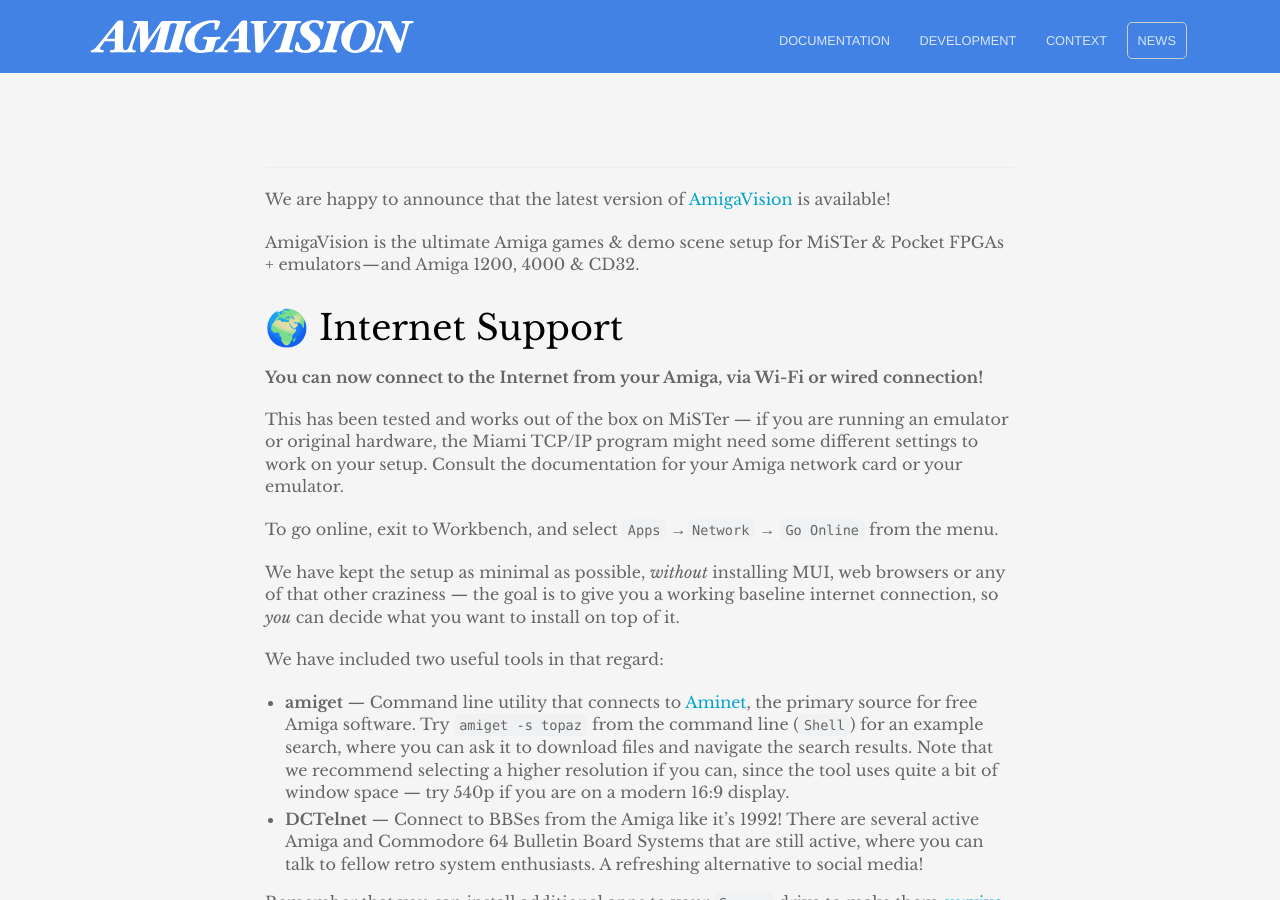
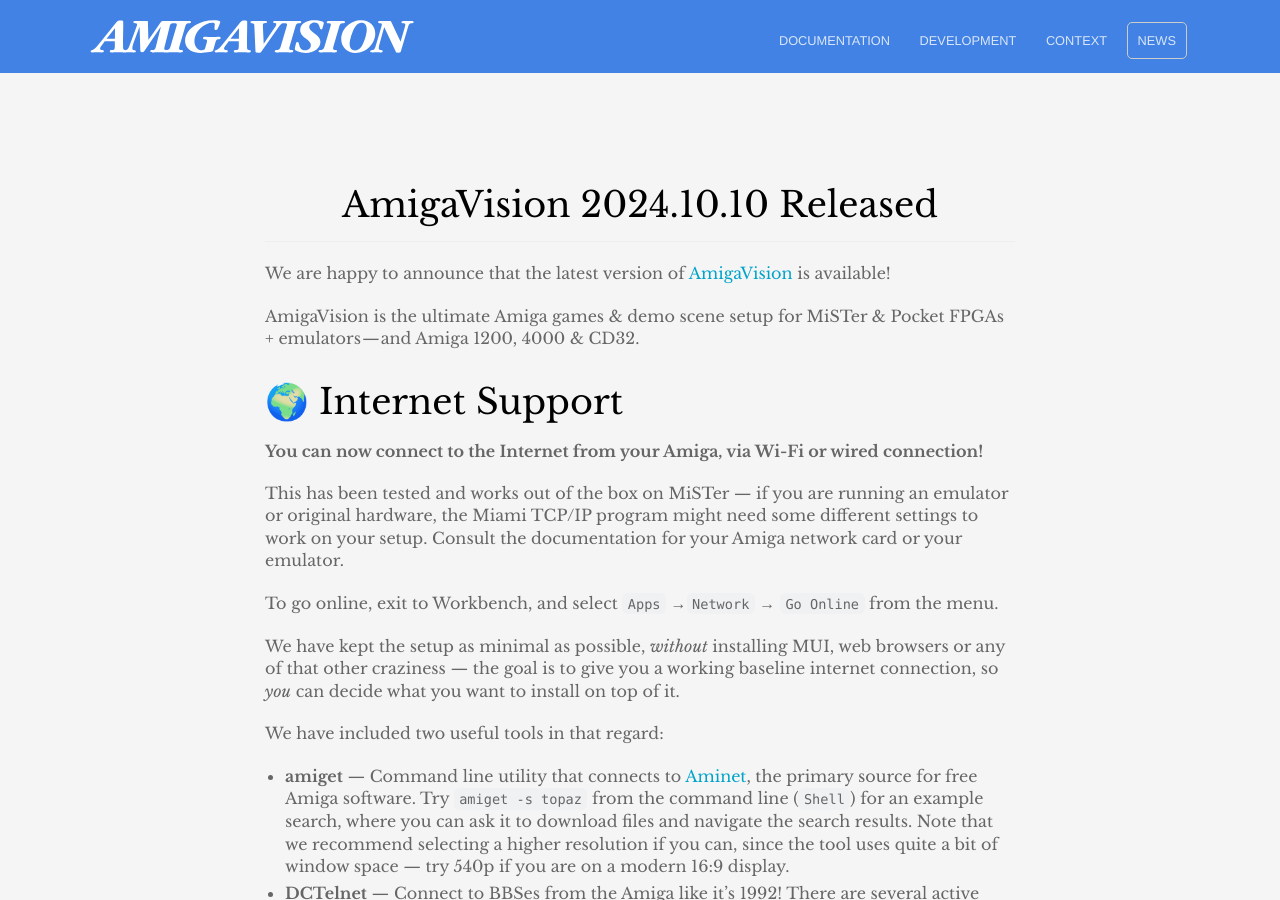
Before and after one commit to amigavision/amigavision.github.io, a Jekyll site: the page built from _posts/2024-10-10-2024.10.10.md, in a window 1280 px wide and 900 px high. Built offline with Jekyll 4.4.1, drawn with Linux system fonts in a browser that asks for light colours; some of the changed lines change nothing that is shown.

Commit message:
Shorten headline

```diff
--- a/_posts/2024-10-10-2024.10.10.md
+++ b/_posts/2024-10-10-2024.10.10.md
@@ -1,7 +1,6 @@
 ---
-title: AmigaVision 2024.10.10 Released: Internet Support + MiSTer CD32 Launcher Added, 182 Game Updates
+title: AmigaVision 2024.10.10 Released
 published: true
-
 ---
 
 We are happy to announce that the latest version of [AmigaVision] is available!
```
